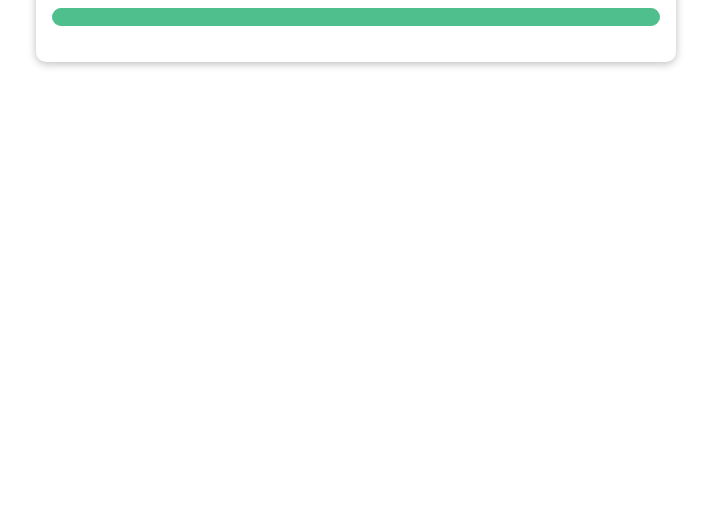
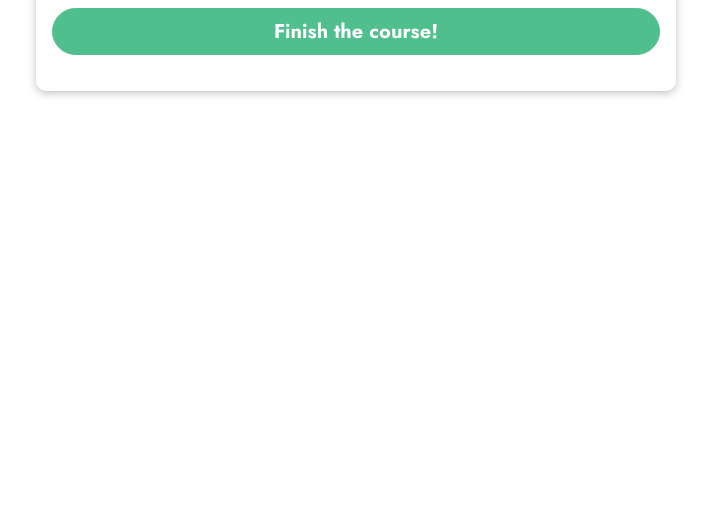
Before and after one commit to Satyaki-Roy/vue-dom-interaction, a website: page index.html in a window 1280 px wide. Shown: the part 295-800 px from the top of the page, without its empty margins (284-995 px from the left). Drawn offline with nearby package versions, Linux system fonts and the light colour scheme.

Commit message:
data binding

```diff
--- a/app.js
+++ b/app.js
@@ -0,0 +1,9 @@
+const app = Vue.createApp({
+  data() {
+    return {
+      courseGoal: "Finish the course!",
+    };
+  },
+});
+
+app.mount("#user-goal");
--- a/index.html
+++ b/index.html
@@ -18,7 +18,7 @@
     </header>
     <section id="user-goal">
       <h2>My Course Goal</h2>
-      <p></p>
+      <p>{{ courseGoal }}</p>
     </section>
   </body>
 </html>
--- a/package.json
+++ b/package.json
@@ -15,5 +15,8 @@
   "bugs": {
     "url": "https://github.com/Satyaki-Roy/vue-dom-interaction/issues"
   },
-  "homepage": "https://github.com/Satyaki-Roy/vue-dom-interaction#readme"
+  "homepage": "https://github.com/Satyaki-Roy/vue-dom-interaction#readme",
+  "dependencies": {
+    "prettier": "^2.1.2"
+  }
 }
```
Also changed, not shown: 1 other file.
